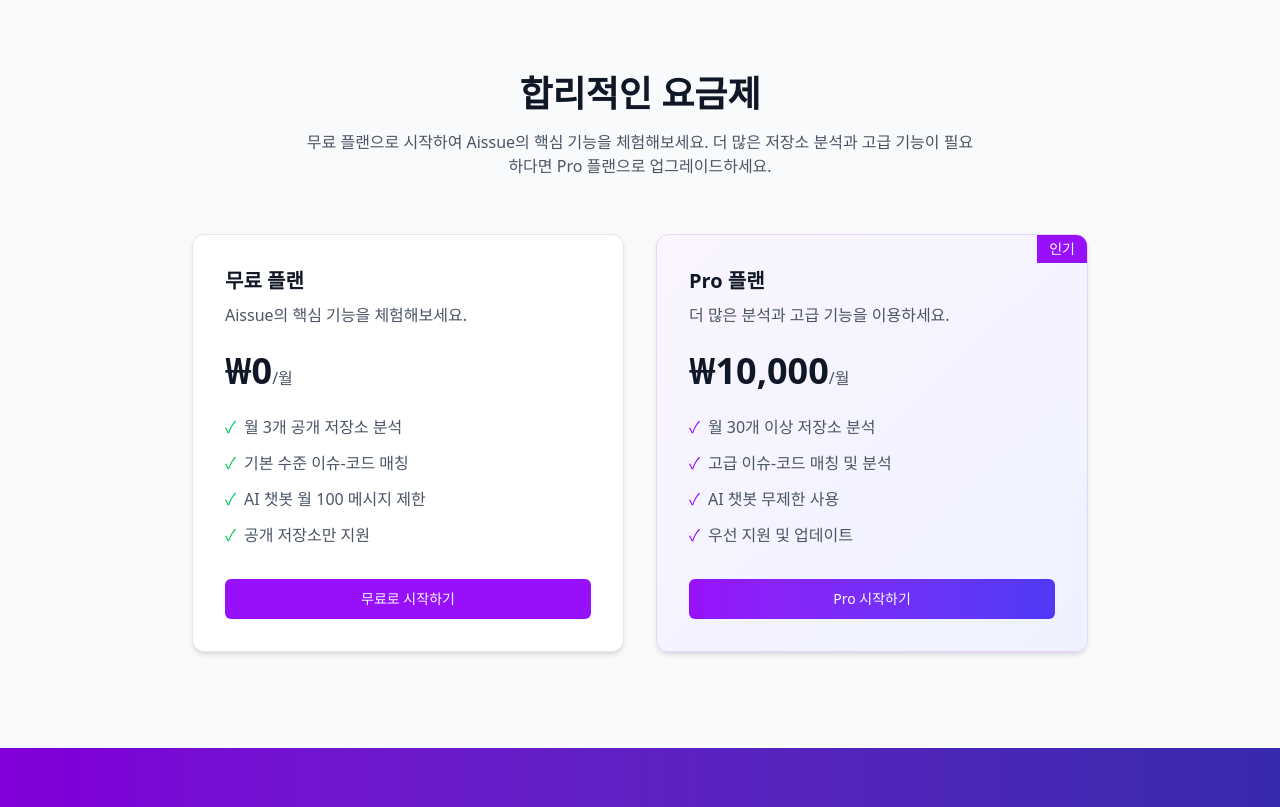
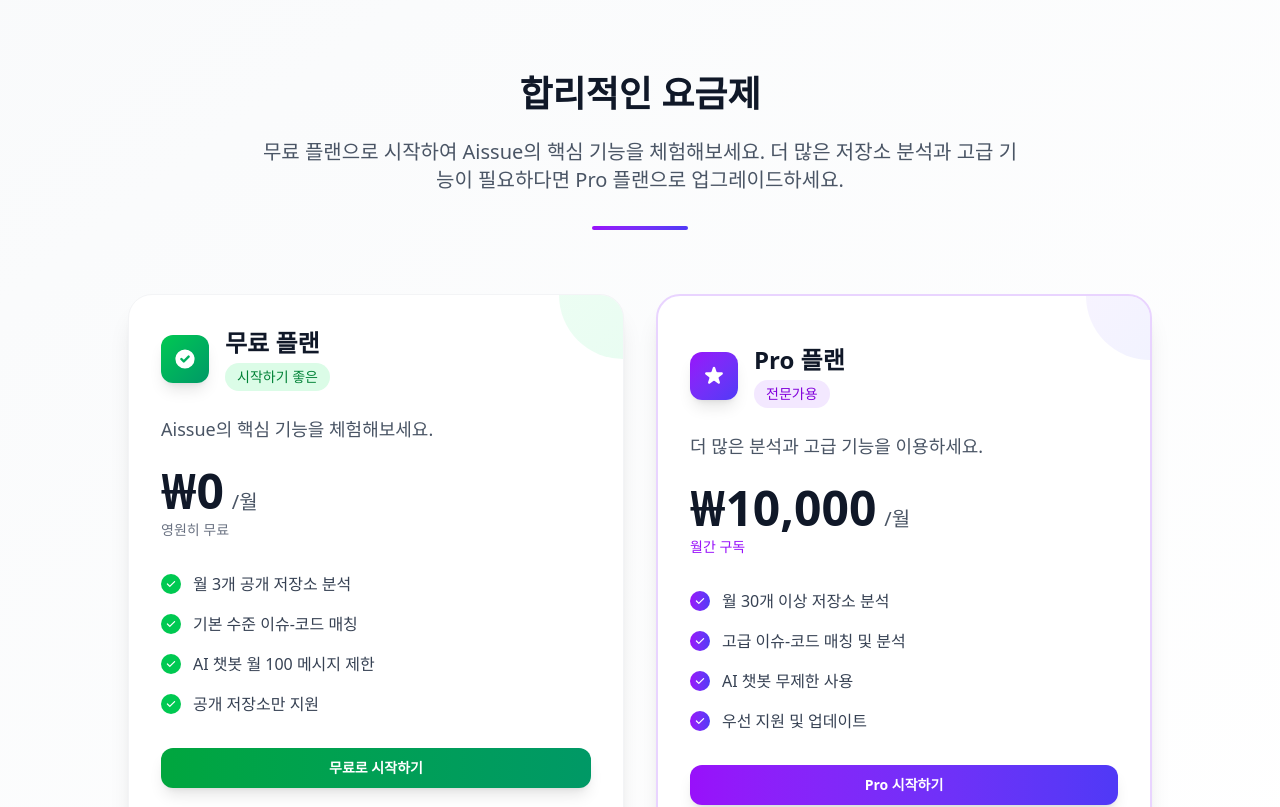
Before and after one commit to Pracrobo/CodeReview-React, a React (Vite) app: page / in a window 1280 px wide. Shown: the part 3200-4007 px from the top of the page. Built offline with nearby package versions, Linux system fonts and the light colour scheme.

Commit message:
feat: 요금제 섹션 디자인 개선 및 내용 업데이트

```diff
--- a/src/pages/HomePage.jsx
+++ b/src/pages/HomePage.jsx
@@ -375,102 +375,185 @@ export default function HomePage() {
       </section>
 
       {/* 요금제 섹션 */}
-      <section id="pricing" className="py-24 bg-gray-50">
+      <section
+        id="pricing"
+        className="py-24 bg-gradient-to-br from-gray-50 to-white"
+      >
         <div className="container px-4 mx-auto">
-          <h2 className="text-3xl font-bold text-center text-gray-900 sm:text-4xl mb-4">
+          {/* 섹션 헤더 */}
+          <div className="text-center mb-16">
+            <h2 className="text-4xl font-bold text-gray-900 mb-6">
               합리적인 요금제
             </h2>
-          <p className="text-center text-gray-600 mb-14 max-w-2xl mx-auto">
+            <p className="text-xl text-gray-600 mb-8 max-w-3xl mx-auto">
               무료 플랜으로 시작하여 Aissue의 핵심 기능을 체험해보세요. 더 많은
-            저장소 분석과 고급 기능이 필요하다면 Pro 플랜으로 업그레이드하세요.
+              저장소 분석과 고급 기능이 필요하다면 Pro 플랜으로
+              업그레이드하세요.
+            </p>
+            <div className="w-24 h-1 bg-gradient-to-r from-purple-600 to-indigo-600 mx-auto rounded-full"></div>
+          </div>
+
+          <div className="grid grid-cols-1 md:grid-cols-2 gap-8 max-w-5xl mx-auto">
+            {/* 무료 플랜 */}
+            <div className="bg-white rounded-3xl p-8 shadow-xl border border-gray-100 relative overflow-hidden">
+              {/* 배경 패턴 */}
+              <div className="absolute top-0 right-0 w-32 h-32 bg-gradient-to-br from-green-100 to-emerald-100 rounded-full -mr-16 -mt-16 opacity-50"></div>
+
+              <div className="relative">
+                {/* 헤더 */}
+                <div className="flex items-center mb-6">
+                  <div className="w-12 h-12 rounded-xl bg-gradient-to-br from-green-500 to-emerald-600 flex items-center justify-center shadow-lg mr-4">
+                    <svg
+                      className="w-6 h-6 text-white"
+                      fill="currentColor"
+                      viewBox="0 0 20 20"
+                    >
+                      <path
+                        fillRule="evenodd"
+                        d="M10 18a8 8 0 100-16 8 8 0 000 16zm3.707-9.293a1 1 0 00-1.414-1.414L9 10.586 7.707 9.293a1 1 0 00-1.414 1.414l2 2a1 1 0 001.414 0l4-4z"
+                        clipRule="evenodd"
+                      />
+                    </svg>
+                  </div>
+                  <div>
+                    <h3 className="text-2xl font-bold text-gray-900">
+                      무료 플랜
+                    </h3>
+                    <span className="inline-block px-3 py-1 bg-green-100 text-green-700 text-sm font-medium rounded-full mt-1">
+                      시작하기 좋은
+                    </span>
+                  </div>
+                </div>
+
+                <p className="text-gray-600 mb-6 text-lg">
+                  Aissue의 핵심 기능을 체험해보세요.
                 </p>
 
-          <div className="grid grid-cols-1 md:grid-cols-2 gap-8 max-w-4xl mx-auto">
-            {/* 무료 플랜 */}
-            <div className="bg-white rounded-xl p-8 shadow-md border border-gray-200">
-              <h3 className="text-xl font-bold text-gray-900 mb-2">
-                무료 플랜
-              </h3>
-              <p className="text-gray-600 mb-6">
-                Aissue의 핵심 기능을 체험해보세요.
-              </p>
-              <div className="mb-6">
-                <span className="text-4xl font-bold text-gray-900">₩0</span>
-                <span className="text-gray-600">/월</span>
+                {/* 가격 */}
+                <div className="mb-8">
+                  <div className="flex items-baseline">
+                    <span className="text-5xl font-bold text-gray-900">₩0</span>
+                    <span className="text-xl text-gray-600 ml-2">/월</span>
                   </div>
-              <ul className="space-y-3 mb-8">
-                <li className="flex items-start">
-                  <span className="mr-2 text-green-500">✓</span>
-                  <span className="text-gray-600">월 3개 공개 저장소 분석</span>
+                  <p className="text-sm text-gray-500 mt-1">영원히 무료</p>
+                </div>
+
+                {/* 기능 목록 */}
+                <ul className="space-y-4 mb-8">
+                  {[
+                    '월 3개 공개 저장소 분석',
+                    '기본 수준 이슈-코드 매칭',
+                    'AI 챗봇 월 100 메시지 제한',
+                    '공개 저장소만 지원',
+                  ].map((feature, index) => (
+                    <li key={index} className="flex items-start">
+                      <div className="w-5 h-5 rounded-full bg-green-500 flex items-center justify-center mr-3 mt-0.5 flex-shrink-0">
+                        <svg
+                          className="w-3 h-3 text-white"
+                          fill="currentColor"
+                          viewBox="0 0 20 20"
+                        >
+                          <path
+                            fillRule="evenodd"
+                            d="M16.707 5.293a1 1 0 010 1.414l-8 8a1 1 0 01-1.414 0l-4-4a1 1 0 011.414-1.414L8 12.586l7.293-7.293a1 1 0 011.414 0z"
+                            clipRule="evenodd"
+                          />
+                        </svg>
+                      </div>
+                      <span className="text-gray-700">{feature}</span>
                     </li>
-                <li className="flex items-start">
-                  <span className="mr-2 text-green-500">✓</span>
-                  <span className="text-gray-600">
-                    기본 수준 이슈-코드 매칭
-                  </span>
-                </li>
-                <li className="flex items-start">
-                  <span className="mr-2 text-green-500">✓</span>
-                  <span className="text-gray-600">
-                    AI 챗봇 월 100 메시지 제한
-                  </span>
-                </li>
-                <li className="flex items-start">
-                  <span className="mr-2 text-green-500">✓</span>
-                  <span className="text-gray-600">공개 저장소만 지원</span>
-                </li>
+                  ))}
                 </ul>
+
                 <Button
                   asChild
-                className="w-full bg-purple-600 hover:bg-purple-700"
+                  className="w-full bg-gradient-to-r from-green-600 to-emerald-600 hover:from-green-700 hover:to-emerald-700 text-white py-3 text-lg font-semibold rounded-xl shadow-lg"
                 >
                   <Link to="/dashboard">무료로 시작하기</Link>
                 </Button>
               </div>
+            </div>
 
             {/* Pro 플랜 */}
-            <div className="bg-gradient-to-br from-purple-50 to-indigo-50 rounded-xl p-8 shadow-md border border-purple-200 relative overflow-hidden">
-              <div className="absolute top-0 right-0 bg-purple-600 text-white px-3 py-1 text-sm font-medium">
-                인기
+            <div className="bg-white rounded-3xl p-8 shadow-xl border-2 border-purple-200 relative overflow-hidden">
+              {/* 인기 배지 */}
+
+              {/* 배경 패턴 */}
+              <div className="absolute top-0 right-0 w-32 h-32 bg-gradient-to-br from-purple-100 to-indigo-100 rounded-full -mr-16 -mt-16 opacity-50"></div>
+
+              <div className="relative">
+                {/* 헤더 */}
+                <div className="flex items-center mb-6 mt-4">
+                  <div className="w-12 h-12 rounded-xl bg-gradient-to-br from-purple-600 to-indigo-600 flex items-center justify-center shadow-lg mr-4">
+                    <svg
+                      className="w-6 h-6 text-white"
+                      fill="currentColor"
+                      viewBox="0 0 20 20"
+                    >
+                      <path d="M9.049 2.927c.3-.921 1.603-.921 1.902 0l1.07 3.292a1 1 0 00.95.69h3.462c.969 0 1.371 1.24.588 1.81l-2.8 2.034a1 1 0 00-.364 1.118l1.07 3.292c.3.921-.755 1.688-1.54 1.118l-2.8-2.034a1 1 0 00-1.175 0l-2.8 2.034c-.784.57-1.838-.197-1.539-1.118l1.07-3.292a1 1 0 00-.364-1.118L2.98 8.72c-.783-.57-.38-1.81.588-1.81h3.461a1 1 0 00.951-.69l1.07-3.292z" />
+                    </svg>
                   </div>
-              <h3 className="text-xl font-bold text-gray-900 mb-2">Pro 플랜</h3>
-              <p className="text-gray-600 mb-6">
+                  <div>
+                    <h3 className="text-2xl font-bold text-gray-900">
+                      Pro 플랜
+                    </h3>
+                    <span className="inline-block px-3 py-1 bg-purple-100 text-purple-700 text-sm font-medium rounded-full mt-1">
+                      전문가용
+                    </span>
+                  </div>
+                </div>
+
+                <p className="text-gray-600 mb-6 text-lg">
                   더 많은 분석과 고급 기능을 이용하세요.
                 </p>
-              <div className="mb-6">
-                <span className="text-4xl font-bold text-gray-900">
+
+                {/* 가격 */}
+                <div className="mb-8">
+                  <div className="flex items-baseline">
+                    <span className="text-5xl font-bold text-gray-900">
                       ₩10,000
                     </span>
-                <span className="text-gray-600">/월</span>
+                    <span className="text-xl text-gray-600 ml-2">/월</span>
                   </div>
-              <ul className="space-y-3 mb-8">
-                <li className="flex items-start">
-                  <span className="mr-2 text-purple-600">✓</span>
-                  <span className="text-gray-600">
-                    월 30개 이상 저장소 분석
-                  </span>
+                  <p className="text-sm text-purple-600 mt-1 font-medium">
+                    월간 구독
+                  </p>
+                </div>
+
+                {/* 기능 목록 */}
+                <ul className="space-y-4 mb-8">
+                  {[
+                    '월 30개 이상 저장소 분석',
+                    '고급 이슈-코드 매칭 및 분석',
+                    'AI 챗봇 무제한 사용',
+                    '우선 지원 및 업데이트',
+                  ].map((feature, index) => (
+                    <li key={index} className="flex items-start">
+                      <div className="w-5 h-5 rounded-full bg-gradient-to-r from-purple-600 to-indigo-600 flex items-center justify-center mr-3 mt-0.5 flex-shrink-0">
+                        <svg
+                          className="w-3 h-3 text-white"
+                          fill="currentColor"
+                          viewBox="0 0 20 20"
+                        >
+                          <path
+                            fillRule="evenodd"
+                            d="M16.707 5.293a1 1 0 010 1.414l-8 8a1 1 0 01-1.414 0l-4-4a1 1 0 011.414-1.414L8 12.586l7.293-7.293a1 1 0 011.414 0z"
+                            clipRule="evenodd"
+                          />
+                        </svg>
+                      </div>
+                      <span className="text-gray-700">{feature}</span>
                     </li>
-                <li className="flex items-start">
-                  <span className="mr-2 text-purple-600">✓</span>
-                  <span className="text-gray-600">
-                    고급 이슈-코드 매칭 및 분석
-                  </span>
-                </li>
-                <li className="flex items-start">
-                  <span className="mr-2 text-purple-600">✓</span>
-                  <span className="text-gray-600">AI 챗봇 무제한 사용</span>
-                </li>
-                <li className="flex items-start">
-                  <span className="mr-2 text-purple-600">✓</span>
-                  <span className="text-gray-600">우선 지원 및 업데이트</span>
-                </li>
+                  ))}
                 </ul>
+
                 <Button
                   asChild
-                className="w-full bg-gradient-to-r from-purple-600 to-indigo-600 hover:from-purple-700 hover:to-indigo-700"
+                  className="w-full bg-gradient-to-r from-purple-600 to-indigo-600 hover:from-purple-700 hover:to-indigo-700 text-white py-3 text-lg font-semibold rounded-xl shadow-lg"
                 >
                   <Link to="/dashboard">Pro 시작하기</Link>
                 </Button>
+              </div>
             </div>
           </div>
         </div>
```
Lines whose indentation alone changed are shown as unchanged.
